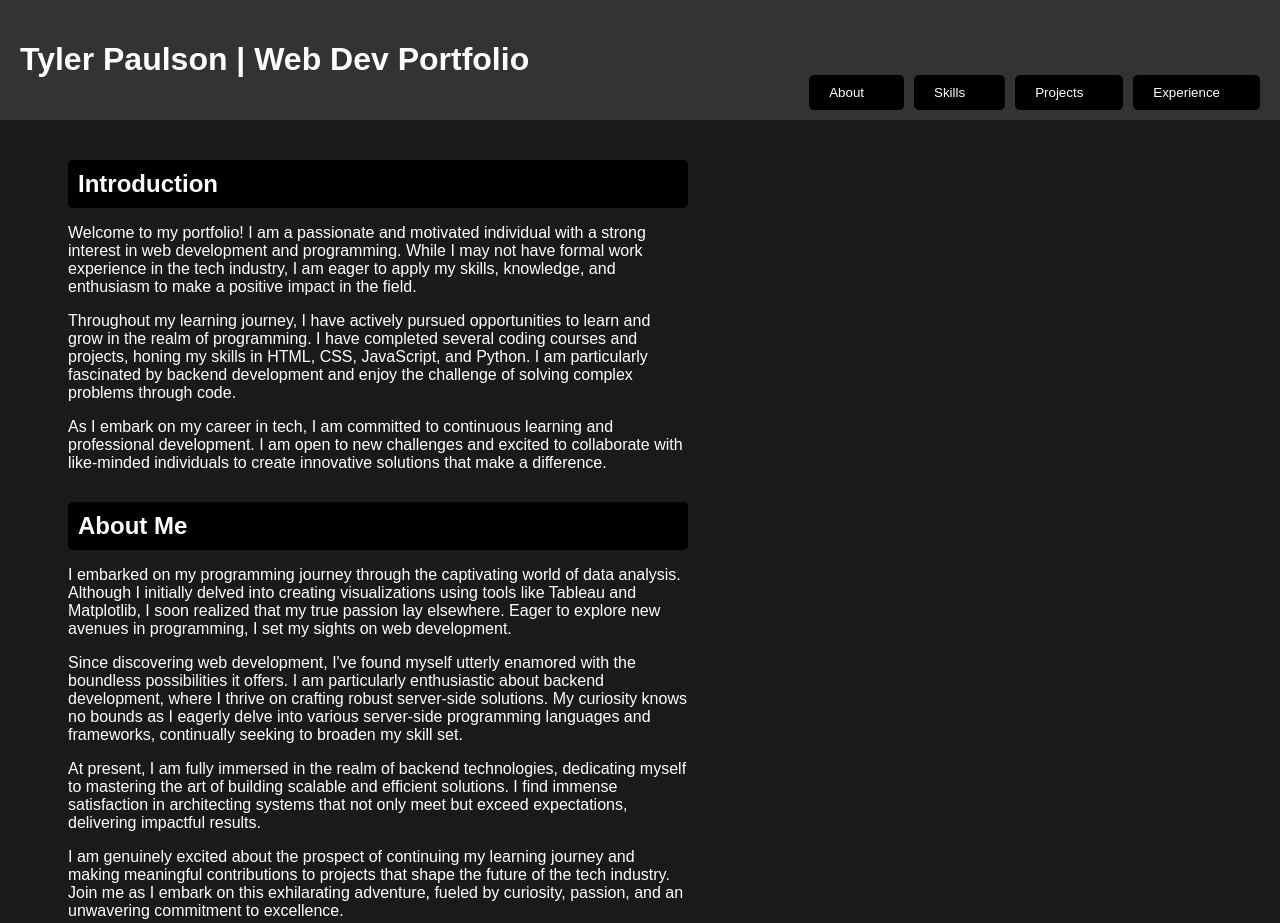
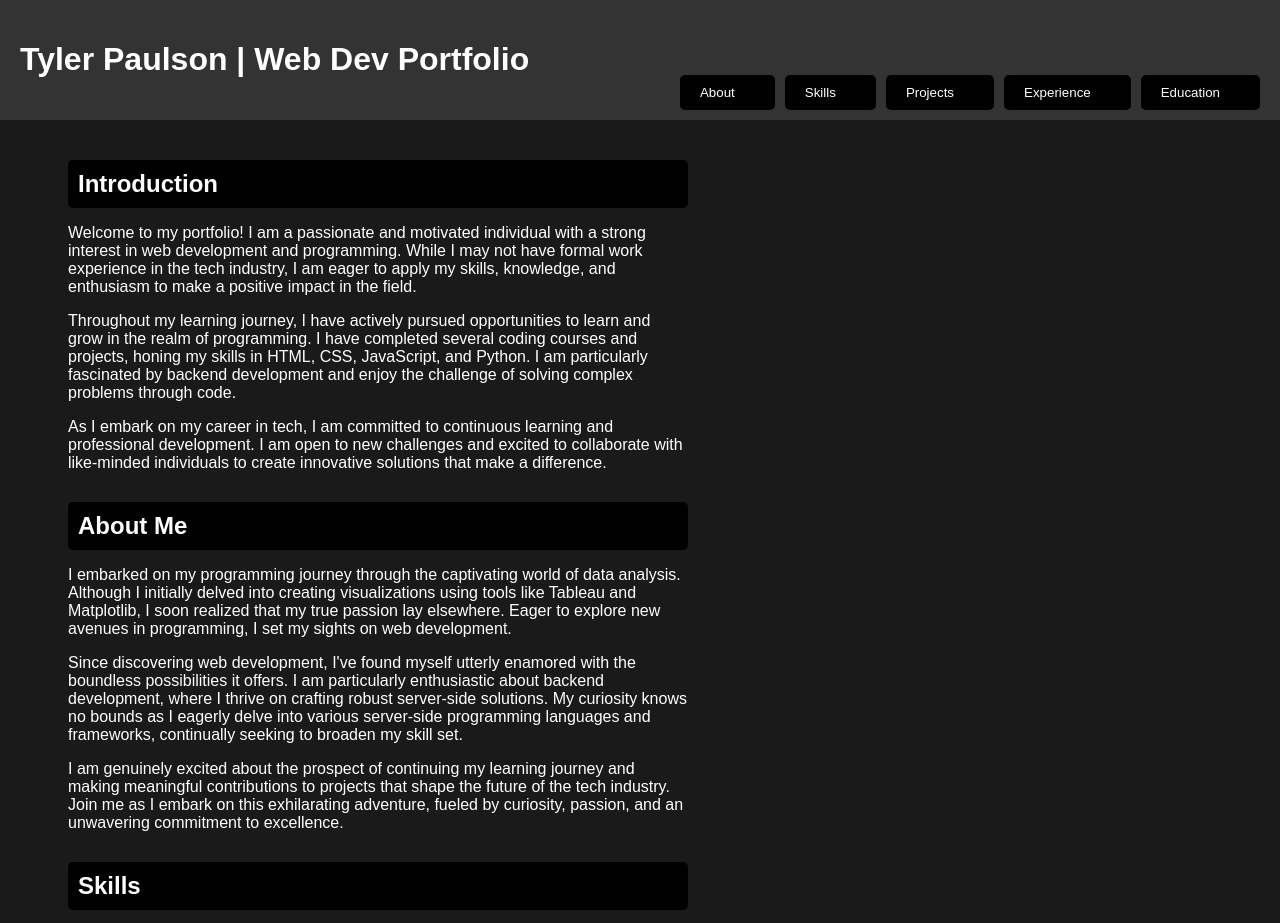
Before and after one commit to Tpaulson7/Web_Dev_Journey, a plain HTML site: page Portfolio_Website/Portfolio.html in a window 1280 px wide. Shown: the top 923 px of the page. Drawn offline with Linux system fonts and the light colour scheme; a script that the page names is missing.

Commit message:
Added education section

```diff
--- a/Portfolio_Website/Portfolio.html
+++ b/Portfolio_Website/Portfolio.html
@@ -12,6 +12,7 @@
         <h1>Tyler Paulson | Web Dev Portfolio</h1>
         <nav>
             <ul>
+                <a href="#education"><button><li>Education</li></button></a>
                 <a href="#experience"><button><li>Experience</li></button></a>
                 <a href="#projects"><button><li>Projects</li></button></a>
                 <a href="#skills"><button><li>Skills</li></button></a>
@@ -33,7 +34,6 @@
             <h2>About Me</h2>
                 <p>I embarked on my programming journey through the captivating world of data analysis. Although I initially delved into creating visualizations using tools like Tableau and Matplotlib, I soon realized that my true passion lay elsewhere. Eager to explore new avenues in programming, I set my sights on web development.</p>
                 <p>Since discovering web development, I've found myself utterly enamored with the boundless possibilities it offers. I am particularly enthusiastic about backend development, where I thrive on crafting robust server-side solutions. My curiosity knows no bounds as I eagerly delve into various server-side programming languages and frameworks, continually seeking to broaden my skill set.</p>
-                <p>At present, I am fully immersed in the realm of backend technologies, dedicating myself to mastering the art of building scalable and efficient solutions. I find immense satisfaction in architecting systems that not only meet but exceed expectations, delivering impactful results.</p>
                 <p>I am genuinely excited about the prospect of continuing my learning journey and making meaningful contributions to projects that shape the future of the tech industry. Join me as I embark on this exhilarating adventure, fueled by curiosity, passion, and an unwavering commitment to excellence.</p>
             </div>
         </section>
@@ -68,6 +68,7 @@
         <section id="education">
             <div class="container">
             <h2>Education</h2>
+                <p>I'm a self taught developer</p>
                 <p><strong>Trabuco Hills High School</strong><br>
                     Graduated: 2017</p>
             </div>
```
